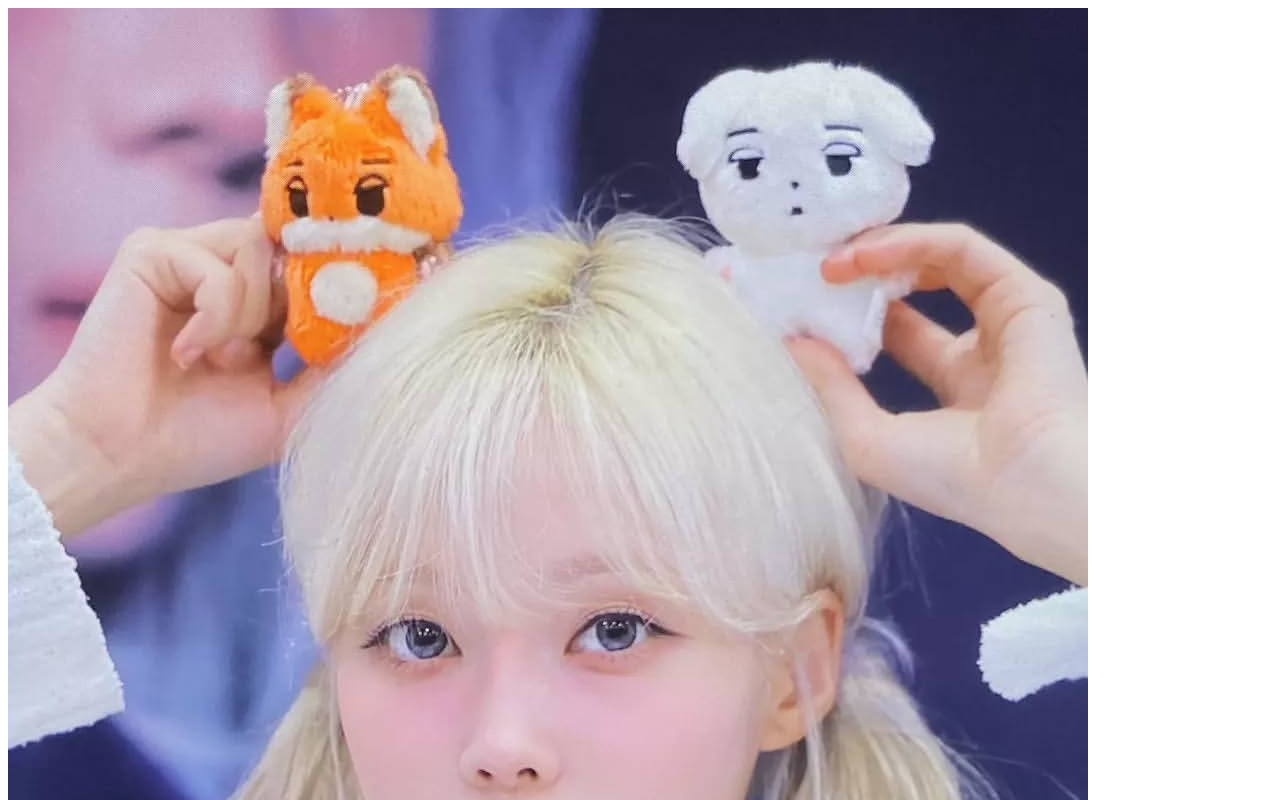
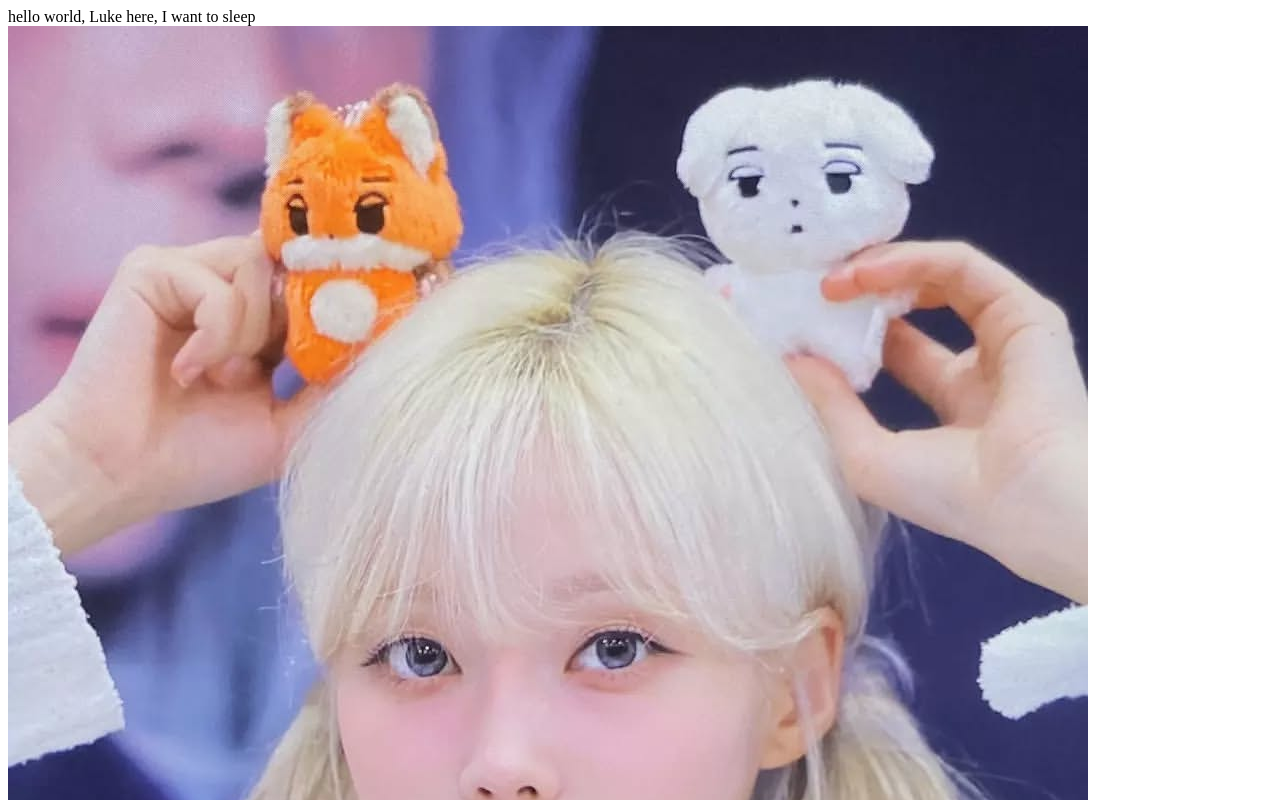
Before and after one commit to lukkk3333/blackberry, a plain HTML site: page index.html in a window 1280 px wide. Shown: the top 800 px of the page. Drawn offline with Linux system fonts and the light colour scheme.

Commit message:
Update index.html

```diff
--- a/index.html
+++ b/index.html
@@ -1,4 +1,7 @@
 <html>
-  <title>hello world, Luke here, I want to sleep</title>
-  <img src = "W.jpg">
+  <body>
+    hello world, Luke here, I want to sleep
+    <img src = "W.jpg" width=1080px height=1350px>
+  </body>body
+
 </html>
```
